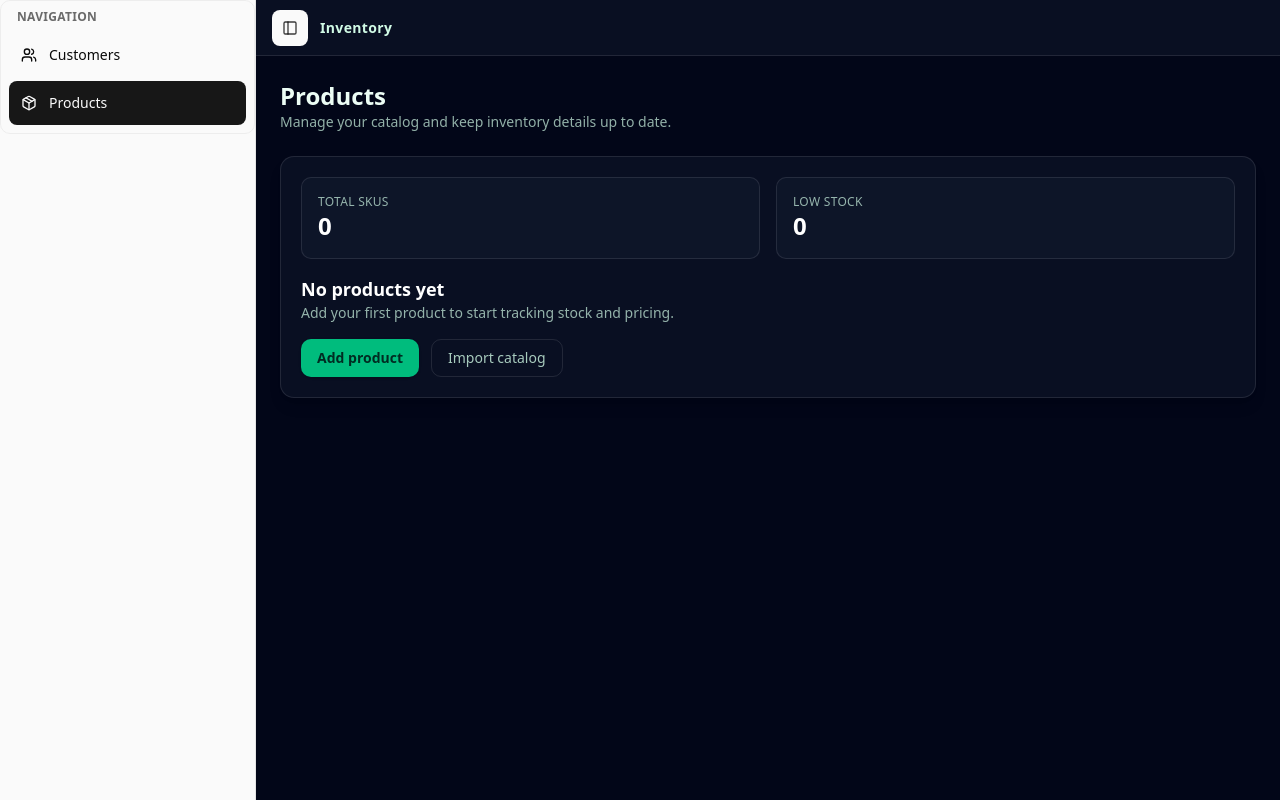
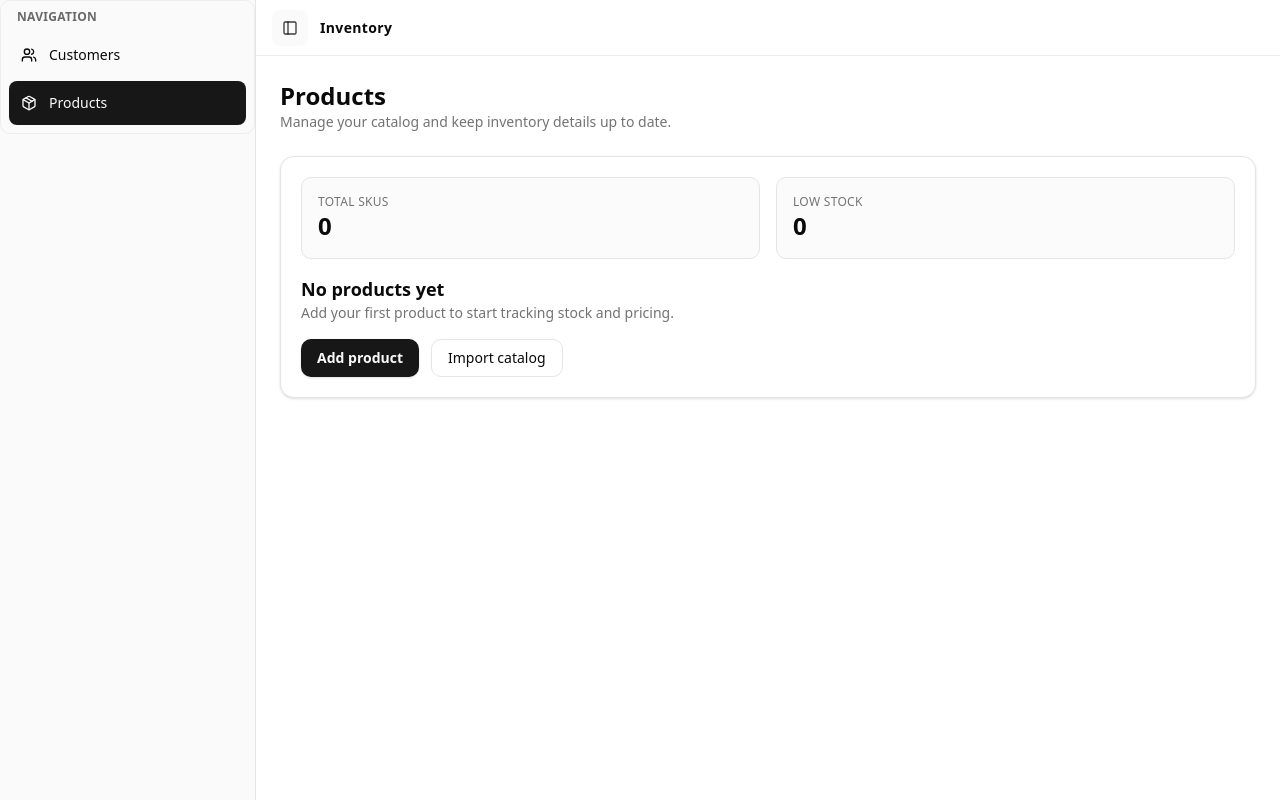
Before and after one commit to AnsellMaximilian/rs-desktop, a React (Vite) app: page /products in a window 1280 px wide. Built offline with nearby package versions, Linux system fonts and the light colour scheme.

Commit message:
reset theme

```diff
--- a/src/renderer/components/layout/MainLayout.tsx
+++ b/src/renderer/components/layout/MainLayout.tsx
@@ -73,10 +73,10 @@ export default function MainLayout() {
             </SidebarGroup>
           </SidebarContent>
         </Sidebar>
-        <SidebarInset className="bg-slate-950 text-white">
-          <header className="flex h-14 items-center gap-3 border-b border-white/10 bg-slate-900/60 px-4 backdrop-blur">
+        <SidebarInset className="bg-background text-foreground">
+          <header className="flex h-14 items-center gap-3 border-b border-border/70 bg-card px-4">
             <SidebarTrigger />
-            <div className="text-sm font-semibold tracking-wide text-emerald-100">
+            <div className="text-sm font-semibold tracking-wide">
               Inventory
             </div>
           </header>
--- a/src/renderer/pages/CustomersPage.tsx
+++ b/src/renderer/pages/CustomersPage.tsx
@@ -2,26 +2,28 @@ export default function CustomersPage() {
   return (
     <div className="space-y-6">
       <div>
-        <h1 className="text-2xl font-semibold text-emerald-50">Customers</h1>
-        <p className="text-sm text-emerald-100/70">
+        <h1 className="text-2xl font-semibold">Customers</h1>
+        <p className="text-sm text-muted-foreground">
           Keep track of the people and businesses you work with.
         </p>
       </div>
 
-      <div className="rounded-xl border border-white/10 bg-slate-900/60 p-5 shadow-lg">
+      <div className="rounded-xl border bg-card p-5 shadow-sm">
         <div className="flex flex-col gap-4">
           <div>
-            <div className="text-lg font-semibold text-white">No customers yet</div>
-            <p className="text-sm text-emerald-100/70">
+            <div className="text-lg font-semibold text-card-foreground">
+              No customers yet
+            </div>
+            <p className="text-sm text-muted-foreground">
               Start by creating your first customer so you can attach quotes,
               invoices, and orders.
             </p>
           </div>
           <div className="flex flex-wrap gap-3">
-            <button className="rounded-lg bg-emerald-500 px-4 py-2 text-sm font-semibold text-emerald-950 shadow transition hover:bg-emerald-400">
+            <button className="rounded-lg bg-primary px-4 py-2 text-sm font-semibold text-primary-foreground shadow-sm transition hover:bg-primary/90">
               Add customer
             </button>
-            <button className="rounded-lg border border-white/10 px-4 py-2 text-sm font-medium text-emerald-100/80 transition hover:border-emerald-300/50 hover:text-white">
+            <button className="rounded-lg border px-4 py-2 text-sm font-medium text-foreground transition hover:bg-accent hover:text-accent-foreground">
               Import CSV
             </button>
           </div>
--- a/src/renderer/pages/ProductsPage.tsx
+++ b/src/renderer/pages/ProductsPage.tsx
@@ -2,41 +2,43 @@ export default function ProductsPage() {
   return (
     <div className="space-y-6">
       <div>
-        <h1 className="text-2xl font-semibold text-emerald-50">Products</h1>
-        <p className="text-sm text-emerald-100/70">
+        <h1 className="text-2xl font-semibold">Products</h1>
+        <p className="text-sm text-muted-foreground">
           Manage your catalog and keep inventory details up to date.
         </p>
       </div>
 
-      <div className="rounded-xl border border-white/10 bg-slate-900/60 p-5 shadow-lg">
+      <div className="rounded-xl border bg-card p-5 shadow-sm">
         <div className="flex flex-col gap-4">
           <div className="flex flex-wrap gap-4">
-            <div className="flex-1 min-w-[180px] rounded-lg border border-white/10 bg-slate-900/80 p-4">
-              <p className="text-xs uppercase tracking-wide text-emerald-100/70">
+            <div className="flex-1 min-w-[180px] rounded-lg border bg-muted/40 p-4">
+              <p className="text-xs uppercase tracking-wide text-muted-foreground">
                 Total SKUs
               </p>
-              <p className="text-2xl font-semibold text-white">0</p>
+              <p className="text-2xl font-semibold text-foreground">0</p>
             </div>
-            <div className="flex-1 min-w-[180px] rounded-lg border border-white/10 bg-slate-900/80 p-4">
-              <p className="text-xs uppercase tracking-wide text-emerald-100/70">
+            <div className="flex-1 min-w-[180px] rounded-lg border bg-muted/40 p-4">
+              <p className="text-xs uppercase tracking-wide text-muted-foreground">
                 Low stock
               </p>
-              <p className="text-2xl font-semibold text-white">0</p>
+              <p className="text-2xl font-semibold text-foreground">0</p>
             </div>
           </div>
 
           <div>
-            <div className="text-lg font-semibold text-white">No products yet</div>
-            <p className="text-sm text-emerald-100/70">
+            <div className="text-lg font-semibold text-card-foreground">
+              No products yet
+            </div>
+            <p className="text-sm text-muted-foreground">
               Add your first product to start tracking stock and pricing.
             </p>
           </div>
 
           <div className="flex flex-wrap gap-3">
-            <button className="rounded-lg bg-emerald-500 px-4 py-2 text-sm font-semibold text-emerald-950 shadow transition hover:bg-emerald-400">
+            <button className="rounded-lg bg-primary px-4 py-2 text-sm font-semibold text-primary-foreground shadow-sm transition hover:bg-primary/90">
               Add product
             </button>
-            <button className="rounded-lg border border-white/10 px-4 py-2 text-sm font-medium text-emerald-100/80 transition hover:border-emerald-300/50 hover:text-white">
+            <button className="rounded-lg border px-4 py-2 text-sm font-medium text-foreground transition hover:bg-accent hover:text-accent-foreground">
               Import catalog
             </button>
           </div>
```
